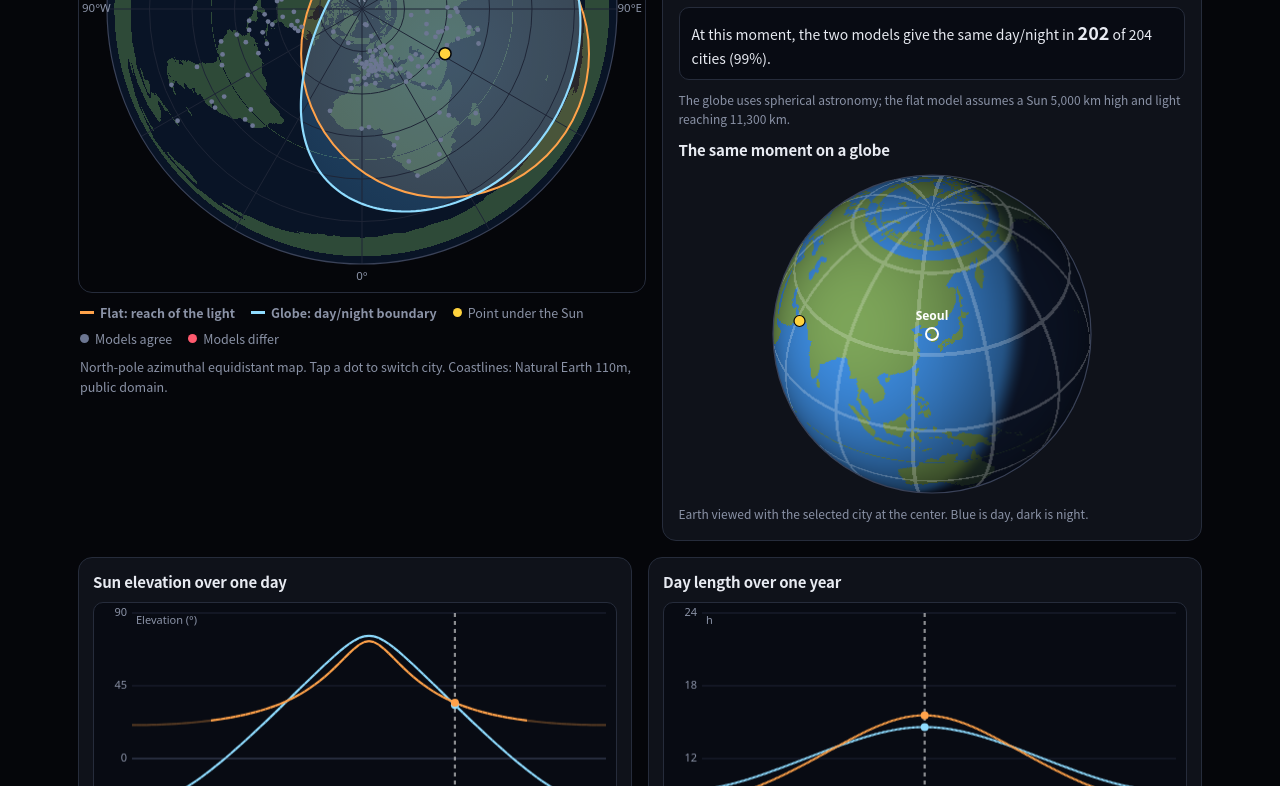
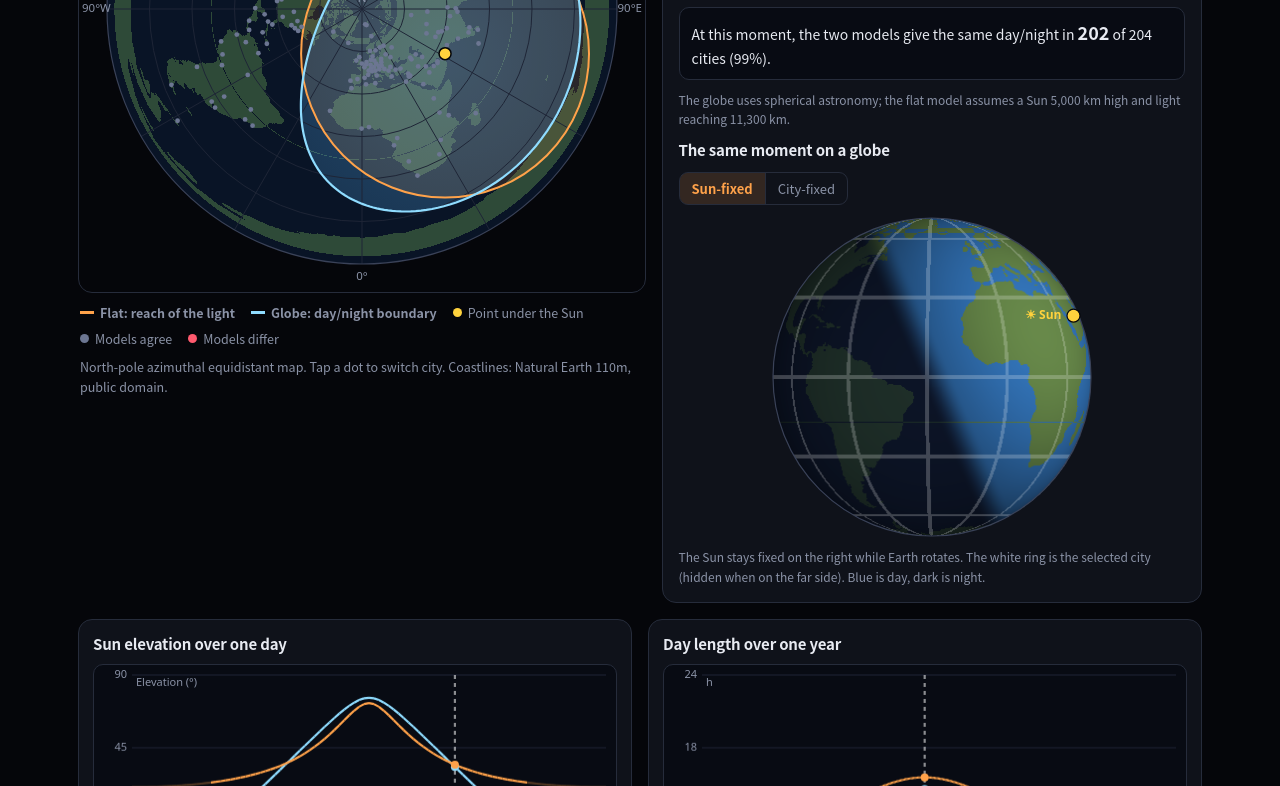
Before and after one commit to woonykorea-ctrl/woony-s-world, a plain HTML site: page compare-flat-vs-globe.html in a window 1280 px wide. Shown: the part 538-1324 px from the top of the page. Drawn offline with Linux system fonts and the light colour scheme; animation ran at ten frames a second.

Commit message:
비교 페이지: 지구본 시점 전환(태양 기준/도시 기준) 추가 (#7)
- 기본은 태양 기준: 태양을 오른쪽에 고정하고 지구가 자전하며 도시가 낮·밤 경계를 지나감
- 도시 기준으로 바꾸면 선택한 도시가 가운데 고정
- 시점에 맞는 한/영 설명 문구


Claude-Session: https://claude.ai/code/session_01Ry9YpjqNyEB1Rqw8U9xhEj

Co-authored-by: Claude Sonnet 5.5 <noreply@anthropic.com>

```diff
--- a/compare-flat-vs-globe.html
+++ b/compare-flat-vs-globe.html
@@ -56,6 +56,10 @@ input[type=range]{width:100%;margin:0;accent-color:var(--hot)}
 .stage{display:grid;grid-template-columns:minmax(0,1.05fr) minmax(0,1fr);gap:16px;margin-top:14px;align-items:start}
 .mapBox{position:relative;width:min(100%,600px);aspect-ratio:1/1;margin:0 auto;border-radius:14px;overflow:hidden;border:1px solid var(--line);background:#05060a}
 .mapBox canvas{display:block;width:100%;height:100%;touch-action:manipulation}
+.seg{display:inline-flex;justify-self:start;border:1px solid var(--line);border-radius:9px;overflow:hidden}
+.seg button{background:none;border:0;padding:6px 12px;font-size:13px;color:var(--dim);border-right:1px solid var(--line)}
+.seg button:last-child{border-right:0}
+.seg button[aria-pressed="true"]{background:#ffa24a26;color:var(--hot);font-weight:700}
 .gBox{width:min(100%,320px);aspect-ratio:1/1;margin:2px auto 0}
 .gBox canvas{display:block;width:100%;height:100%}
 .legend{display:flex;flex-wrap:wrap;gap:6px 16px;margin:10px 2px 0;font-size:12.5px;color:var(--dim)}
@@ -165,8 +169,9 @@ td b{font-weight:600}
       <div class="agree" id="agree">—</div>
       <p class="sub" data-i18n="modelNote">지구본은 구면 천문 계산, 평면은 태양 높이 5,000km와 빛 범위 11,300km를 가정한 모델입니다.</p>
       <h2 data-i18n="gTitle">지구본으로 본 모습</h2>
+      <div class="seg" role="group" aria-label="view"><button id="vwSun" type="button" aria-pressed="true" data-i18n="vwSun">태양 기준</button><button id="vwCity" type="button" aria-pressed="false" data-i18n="vwCity">도시 기준</button></div>
       <div class="gBox"><canvas id="gl" role="img"></canvas></div>
-      <p class="sub" data-i18n="gNote">선택한 도시를 가운데 두고 본 지구입니다. 푸른 쪽이 낮, 어두운 쪽이 밤입니다.</p>
+      <p class="sub" id="gNote"></p>
     </section>
   </main>
 
@@ -267,7 +272,7 @@ var T = {
     evSpring:'춘분', evSummer:'하지', evAutumn:'추분', evWinter:'동지', evToday:'오늘',
     lgFlat:'평면: 빛이 닿는 범위', lgGlobe:'지구본: 낮과 밤의 경계', lgSun:'태양 바로 밑', lgAgree:'두 모델이 일치', lgDiff:'두 모델이 다름',
     mapNote:'북극 중심 정거방위도법 지도입니다. 점을 눌러 도시를 바꿀 수 있습니다. 해안선은 Natural Earth 110m 공개 데이터입니다.',
-    tblTitle:'선택한 순간의 비교', thGlobe:'지구본', thFlat:'평면', gTitle:'지구본으로 본 모습', gNote:'선택한 도시를 가운데 두고 본 지구입니다. 푸른 쪽이 낮, 어두운 쪽이 밤입니다.', ariaGlobe:'선택한 도시를 가운데 두고 본 지구본. 낮과 밤이 음영으로 나뉘어 보임',
+    tblTitle:'선택한 순간의 비교', thGlobe:'지구본', thFlat:'평면', gTitle:'지구본으로 본 모습', vwSun:'태양 기준', vwCity:'도시 기준', sunWord:'태양', gNoteSun:'태양은 오른쪽에 고정돼 있고 지구가 자전합니다. 흰 원이 선택한 도시이며 뒷면에 있으면 보이지 않습니다. 푸른 쪽이 낮, 어두운 쪽이 밤입니다.', gNoteCity:'선택한 도시를 가운데 고정해 본 시점입니다. 대륙은 그대로이고 태양과 낮·밤 경계가 움직입니다. 푸른 쪽이 낮, 어두운 쪽이 밤입니다.', ariaGlobe:'선택한 도시를 가운데 두고 본 지구본. 낮과 밤이 음영으로 나뉘어 보임',
     rElev:'태양 고도', rDN:'낮·밤', rLen:'낮의 길이', rRise:'해 뜸~해 짐', rDist:'태양 바로 밑까지',
     day:'낮', night:'밤', allDay:'하루 종일 낮', allNight:'하루 종일 밤', hours:'시간', never:'—',
     modelNote:'지구본은 구면 천문 계산, 평면은 태양 높이 5,000km와 빛 범위 11,300km를 가정한 모델입니다.',
@@ -291,7 +296,7 @@ var T = {
     evSpring:'March equinox', evSummer:'June solstice', evAutumn:'Sept equinox', evWinter:'Dec solstice', evToday:'Today',
     lgFlat:'Flat: reach of the light', lgGlobe:'Globe: day/night boundary', lgSun:'Point under the Sun', lgAgree:'Models agree', lgDiff:'Models differ',
     mapNote:'North-pole azimuthal equidistant map. Tap a dot to switch city. Coastlines: Natural Earth 110m, public domain.',
-    tblTitle:'Comparison at this moment', thGlobe:'Globe', thFlat:'Flat', gTitle:'The same moment on a globe', gNote:'Earth viewed with the selected city at the center. Blue is day, dark is night.', ariaGlobe:'Globe centered on the selected city, with day and night shown as shading',
+    tblTitle:'Comparison at this moment', thGlobe:'Globe', thFlat:'Flat', gTitle:'The same moment on a globe', vwSun:'Sun-fixed', vwCity:'City-fixed', sunWord:'Sun', gNoteSun:'The Sun stays fixed on the right while Earth rotates. The white ring is the selected city (hidden when on the far side). Blue is day, dark is night.', gNoteCity:'View fixed on the selected city. The continents stay put while the Sun and the day/night boundary move. Blue is day, dark is night.', ariaGlobe:'Globe centered on the selected city, with day and night shown as shading',
     rElev:'Sun elevation', rDN:'Day / night', rLen:'Day length', rRise:'Sunrise – sunset', rDist:'Distance to point under Sun',
     day:'Day', night:'Night', allDay:'Day all day', allNight:'Night all day', hours:'h', never:'—',
     modelNote:'The globe uses spherical astronomy; the flat model assumes a Sun 5,000 km high and light reaching 11,300 km.',
@@ -310,7 +315,7 @@ var T = {
 };
 
 /* ================= 상태 ================= */
-var state = { lang: 'ko', city: 0, d: 171, h: 9, playing: true, dirty: true };
+var state = { lang: 'ko', city: 0, d: 171, h: 9, playing: true, view: 'sun', dirty: true };
 var reduced = window.matchMedia && matchMedia('(prefers-reduced-motion: reduce)').matches;
 if (reduced) state.playing = false;
 var $ = function (id) { return document.getElementById(id); };
@@ -439,7 +444,8 @@ var glC = $('gl'), gctx = glC.getContext('2d'), gOff = document.createElement('c
 gOff.width = gOff.height = GN;
 function drawGlobe(s) {
   var sz = sizeCanvas(glC, gctx), W = sz.w, c = CITIES[state.city];
-  var ph = c[3] * D2R, la = c[4] * D2R, dl = s.dec * D2R, sl = s.subLon * D2R;
+  var dl = s.dec * D2R, sl = s.subLon * D2R, sunView = state.view === 'sun';
+  var ph = sunView ? 0 : c[3] * D2R, la = sunView ? (s.subLon - 90) * D2R : c[4] * D2R;
   var cv = [Math.cos(ph) * Math.cos(la), Math.cos(ph) * Math.sin(la), Math.sin(ph)];
   var ev = [-Math.sin(la), Math.cos(la), 0];
   var nv = [-Math.sin(ph) * Math.cos(la), -Math.sin(ph) * Math.sin(la), Math.cos(ph)];
@@ -466,12 +472,17 @@ function drawGlobe(s) {
   gctx.imageSmoothingEnabled = true; gctx.drawImage(gOff, 1, 1, W - 2, W - 2);
   gctx.strokeStyle = '#3a4258'; gctx.lineWidth = 1.2; gctx.beginPath(); gctx.arc(W / 2, W / 2, W / 2 - 1, 0, TAU); gctx.stroke();
   var R = W / 2 - 1;
-  if (sv[0] * cv[0] + sv[1] * cv[1] + sv[2] * cv[2] > 0) {
-    var sx = sv[0] * ev[0] + sv[1] * ev[1] + sv[2] * ev[2], sy = sv[0] * nv[0] + sv[1] * nv[1] + sv[2] * nv[2];
-    gctx.fillStyle = '#ffd23d'; gctx.beginPath(); gctx.arc(W / 2 + sx * R, W / 2 - sy * R, 5.5, 0, TAU); gctx.fill(); gctx.strokeStyle = '#05060a'; gctx.lineWidth = 1.2; gctx.stroke();
+  if (sv[0] * cv[0] + sv[1] * cv[1] + sv[2] * cv[2] > -0.001) {
+    var sx = sv[0] * ev[0] + sv[1] * ev[1] + sv[2] * ev[2], sy = sv[0] * nv[0] + sv[1] * nv[1] + sv[2] * nv[2], gx = W / 2 + sx * R * (sunView ? 0.97 : 1), gy = W / 2 - sy * R * (sunView ? 0.97 : 1);
+    gctx.fillStyle = '#ffd23d'; gctx.beginPath(); gctx.arc(gx, gy, 6.5, 0, TAU); gctx.fill(); gctx.strokeStyle = '#05060a'; gctx.lineWidth = 1.2; gctx.stroke();
+    if (sunView) { gctx.fillStyle = '#ffd23d'; gctx.font = '600 12px system-ui,sans-serif'; gctx.textAlign = 'right'; gctx.textBaseline = 'middle'; gctx.fillText('\u2600 ' + tr().sunWord, gx - 12, gy); }
   }
-  gctx.strokeStyle = '#fff'; gctx.lineWidth = 2; gctx.beginPath(); gctx.arc(W / 2, W / 2, 6, 0, TAU); gctx.stroke();
-  gctx.fillStyle = '#fff'; gctx.font = '600 12px system-ui,sans-serif'; gctx.textAlign = 'center'; gctx.textBaseline = 'bottom'; gctx.fillText(cname(c), W / 2, W / 2 - 11);
+  var cc = [Math.cos(c[3] * D2R) * Math.cos(c[4] * D2R), Math.cos(c[3] * D2R) * Math.sin(c[4] * D2R), Math.sin(c[3] * D2R)];
+  if (cc[0] * cv[0] + cc[1] * cv[1] + cc[2] * cv[2] > 0.02) {
+    var cx = W / 2 + (cc[0] * ev[0] + cc[1] * ev[1] + cc[2] * ev[2]) * R, cy = W / 2 - (cc[0] * nv[0] + cc[1] * nv[1] + cc[2] * nv[2]) * R;
+    gctx.strokeStyle = '#fff'; gctx.lineWidth = 2; gctx.beginPath(); gctx.arc(cx, cy, 6, 0, TAU); gctx.stroke();
+    gctx.fillStyle = '#fff'; gctx.font = '600 12px system-ui,sans-serif'; gctx.textAlign = 'center'; gctx.textBaseline = 'bottom'; gctx.fillText(cname(c), cx, cy - 10);
+  }
 }
 
 /* ================= 그래프 ================= */
@@ -548,7 +559,11 @@ function applyLang() {
   idx.sort(function (a, b) { return cname(CITIES[a]).localeCompare(cname(CITIES[b]), state.lang); });
   idx.forEach(function (i) { var o = document.createElement('option'); o.value = i; o.textContent = cname(CITIES[i]); sel.appendChild(o); });
   sel.value = state.city;
-  buildChips(); setPlayLabel(); render();
+  buildChips(); setPlayLabel(); setView(state.view);
+}
+function setView(v) {
+  state.view = v; $('vwSun').setAttribute('aria-pressed', v === 'sun'); $('vwCity').setAttribute('aria-pressed', v === 'city');
+  $('gNote').textContent = v === 'sun' ? tr().gNoteSun : tr().gNoteCity; render();
 }
 function setPlayLabel() { $('btnPlay').textContent = state.playing ? tr().pause : tr().play; }
 function todayD() { var n = new Date(); return Math.min(364, Math.floor((Date.UTC(n.getFullYear(), n.getMonth(), n.getDate()) - Date.UTC(n.getFullYear(), 0, 1)) / 864e5)); }
@@ -565,6 +580,7 @@ function init() {
   $('selCity').addEventListener('change', function (e) { state.city = +e.target.value; render(); });
   $('sDate').addEventListener('input', function (e) { state.d = +e.target.value; render(); });
   $('sTime').addEventListener('input', function (e) { state.h = +e.target.value; render(); });
+  $('vwSun').addEventListener('click', function () { setView('sun'); }); $('vwCity').addEventListener('click', function () { setView('city'); });
   $('btnPlay').addEventListener('click', function () { state.playing = !state.playing; setPlayLabel(); });
   $('btnLang').addEventListener('click', function () { state.lang = state.lang === 'ko' ? 'en' : 'ko'; lsSet('fe.compare.lang', state.lang); applyLang(); });
   mapC.addEventListener('click', function (e) {
```
